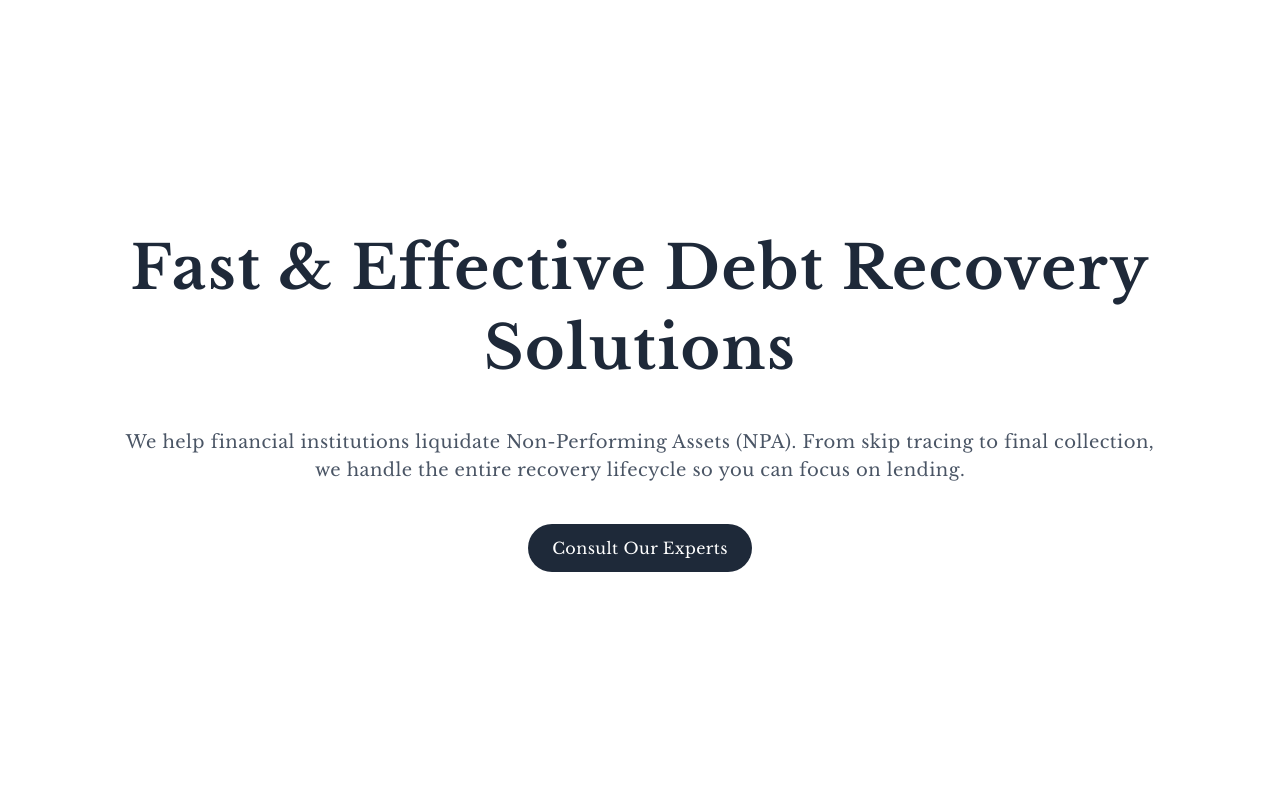
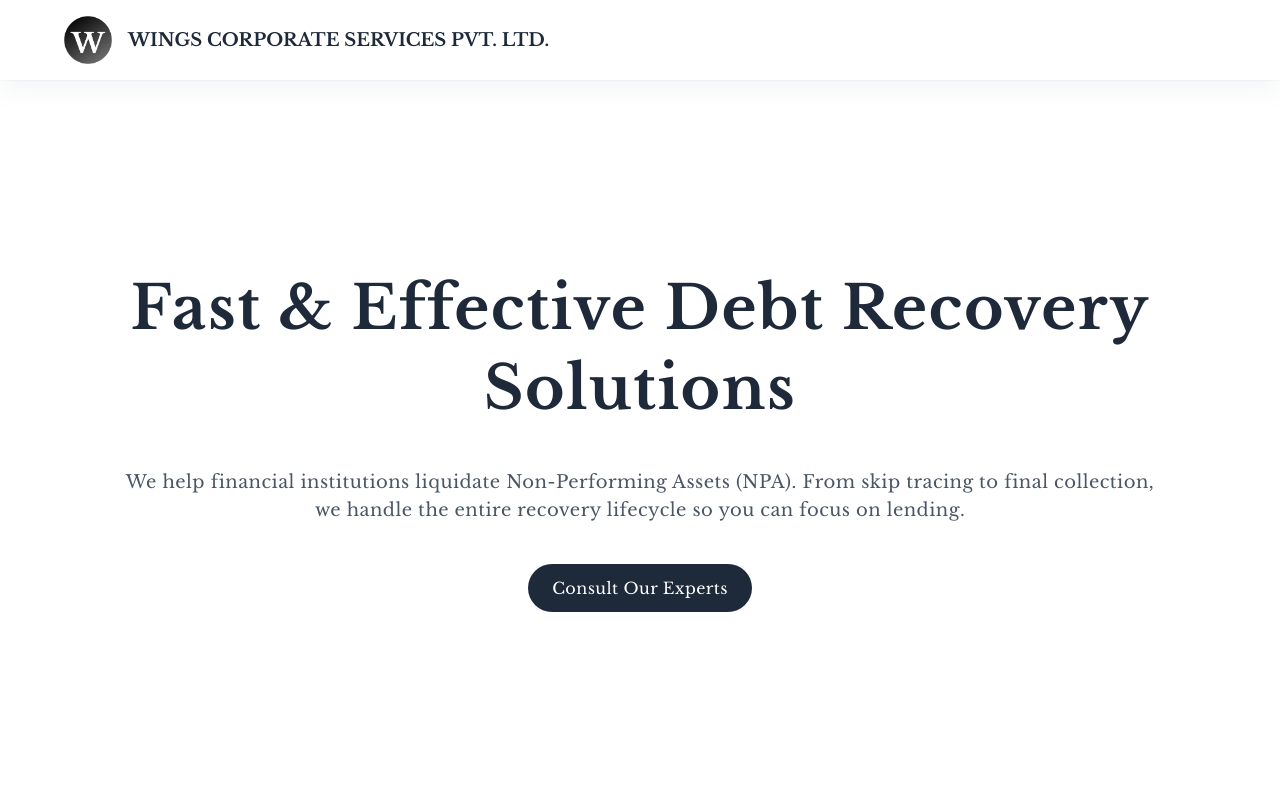
Before and after one commit to gautamitservices/wings-india-app, a Next.js app: page / in a window 1280 px wide. Shown: the top 800 px of the page. Built offline with nearby package versions, Linux system fonts and the light colour scheme.

Commit message:
added logo and topbar

```diff
--- a/app/page.js
+++ b/app/page.js
@@ -1,6 +1,5 @@
 "use client";
 
-import { useState } from "react";
 import { Libre_Baskerville, Inter } from "next/font/google";
 import Image from "next/image";
 import Slider from "react-infinite-logo-slider";
@@ -46,8 +45,23 @@ const list = [
 export default function Home() {
   return (
     <div className={libreBaskerville.className}>
+      <div className="w-full h-20 bg-white sticky top-0 left-0 z-10 shadow-main">
+        <div className="flex flex-row gap-4 h-full items-center w-[90%] mx-auto">
+          <Image
+            src="/wings-logo.png"
+            alt="Wings Logo"
+            className="shrink-0"
+            width={48}
+            height={48}
+            priority
+          />
+          <p className="text-gray-800 font-bold text-[15px] lg:text-lg">
+            WINGS CORPORATE SERVICES PVT. LTD.
+          </p>
+        </div>
+      </div>
       <div className={`flex h-fit min-h-screen tracking-wide bg-white`}>
-        <div className="w-[90%] mx-auto h-full min-h-screen flex flex-col justify-center items-center">
+        <div className="w-[90%] mx-auto h-full min-h-[calc(100vh-5rem)] flex flex-col justify-center items-center">
           <h1 className="text-2xl md:text-4xl lg:text-6xl font-bold tracking-wide leading-10 lg:leading-20  text-center text-gray-800">
             {/* Professional Debt Recovery & Legal Execution Services */}
             Fast & Effective Debt Recovery Solutions
```
Also changed, not shown: public/wings-logo.png (added).
